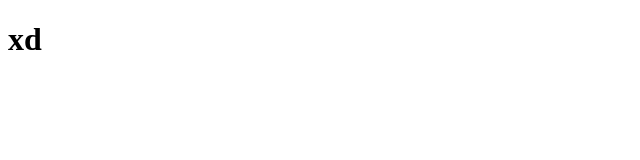
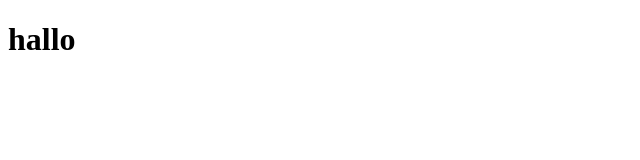
Before and after one commit to xSniperMRP/portfolio, a plain HTML site: page index.html in a window 1280 px wide. Shown: the full height of the page, 0-640 px from the left. Drawn offline with Linux system fonts and the light colour scheme.

Commit message:
Update index.html

```diff
--- a/index.html
+++ b/index.html
@@ -1,8 +1,10 @@
 <!DOCTYPE html>
 <html>
 <head>
+    <meta charset="utf-8">
+    <title>Web Developer</title>
 </head>
 <body>
-<h1>xd</h1>
+<h1>hallo</h1>
 </body>
 </html>
```
